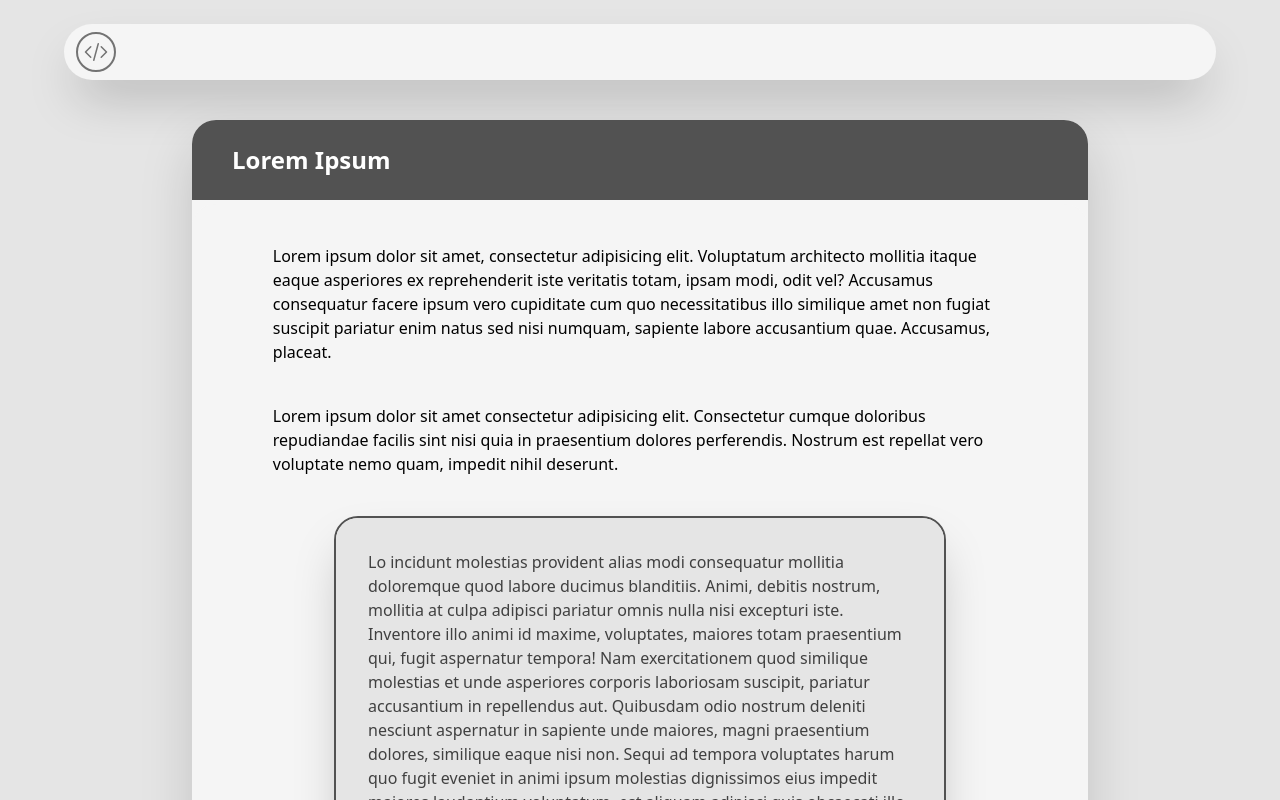
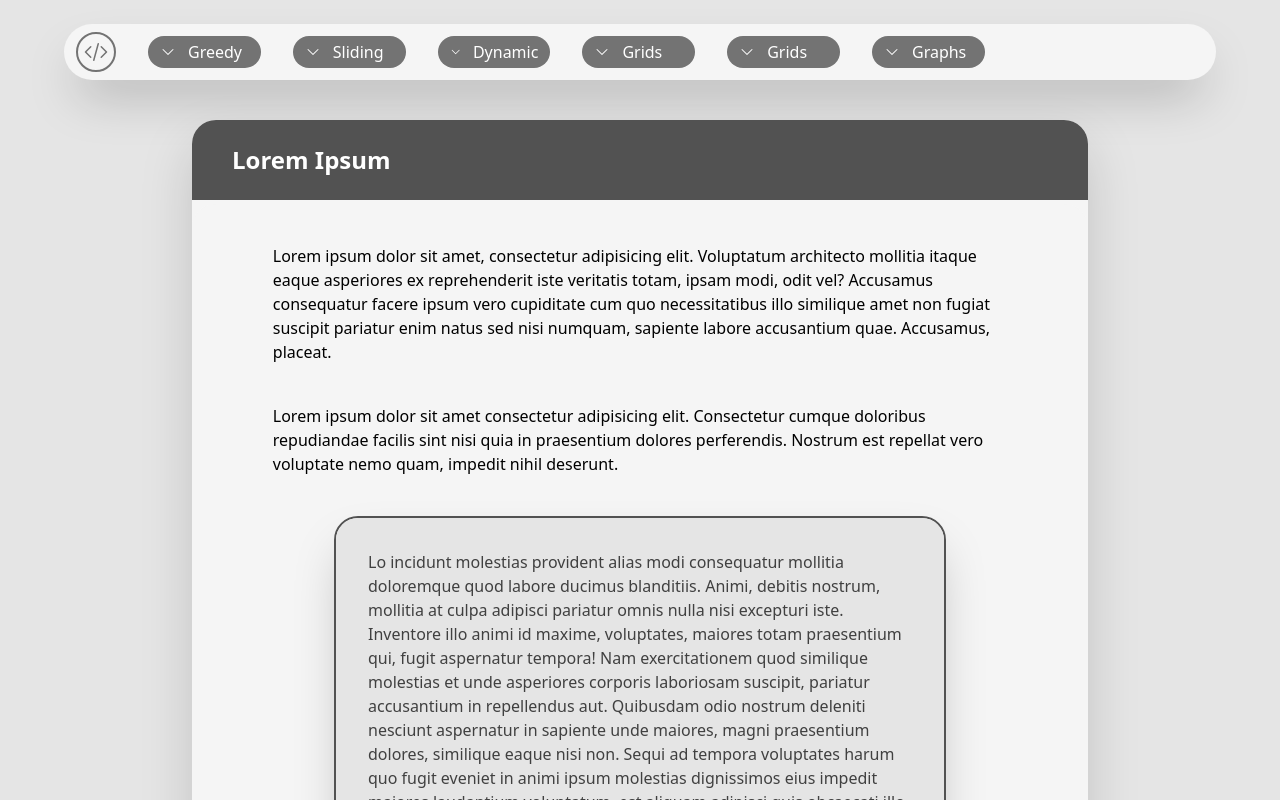
Before and after one commit to CadmusKei/ciq, a Next.js app: page / in a window 1280 px wide. Built offline with nearby package versions, Linux system fonts and the light colour scheme.

Commit message:
Add TopicButton

```diff
--- a/src/app/components/Bar.js
+++ b/src/app/components/Bar.js
@@ -1,10 +1,20 @@
 import HomeButton from "./HomeButton";
+import TopicButton from "./TopicButton"
 
 export default function Bar() {
     return (
         <div className="w-[90%] h-[7%] top-[3%] bg-neutral-100 rounded-full shadow-2xl
-        absolute flex p-3 items-center justiy-start" >
-            <HomeButton></HomeButton>
+        absolute flex p-3 items-center justiy-start gap-8" >
+            <HomeButton/>
+            <TopicButton name="Greedy"/>
+            <TopicButton name="Sliding"/>
+            <TopicButton name="Dynamic"/>
+            <TopicButton name="Grids"/>
+            <TopicButton name="Grids"/>
+            <TopicButton name="Graphs"/>
+
+
+
         </div>
     );
 }
--- /dev/null
+++ b/src/app/components/TopicButton.js
@@ -0,0 +1,16 @@
+
+export default function TopicButton({name, onClick}) {
+
+    return (
+        <div className="w-[10%] h-[100%] bg-neutral-500 rounded-4xl
+        flex items-center justify-start p-3 gap-3
+        text-white">
+            <svg viewBox="0 0 24 24" fill="currentColor" className="size-4">
+            <path fillRule="evenodd" d="M12.53 16.28a.75.75 0 0 1-1.06 0l-7.5-7.5a.75.75 0 0 1 1.06-1.06L12 14.69l6.97-6.97a.75.75 0 1 1 1.06 1.06l-7.5 7.5Z"
+             clipRule="evenodd" />
+            </svg>
+            {name}
+        </div>
+    );
+
+}
```
